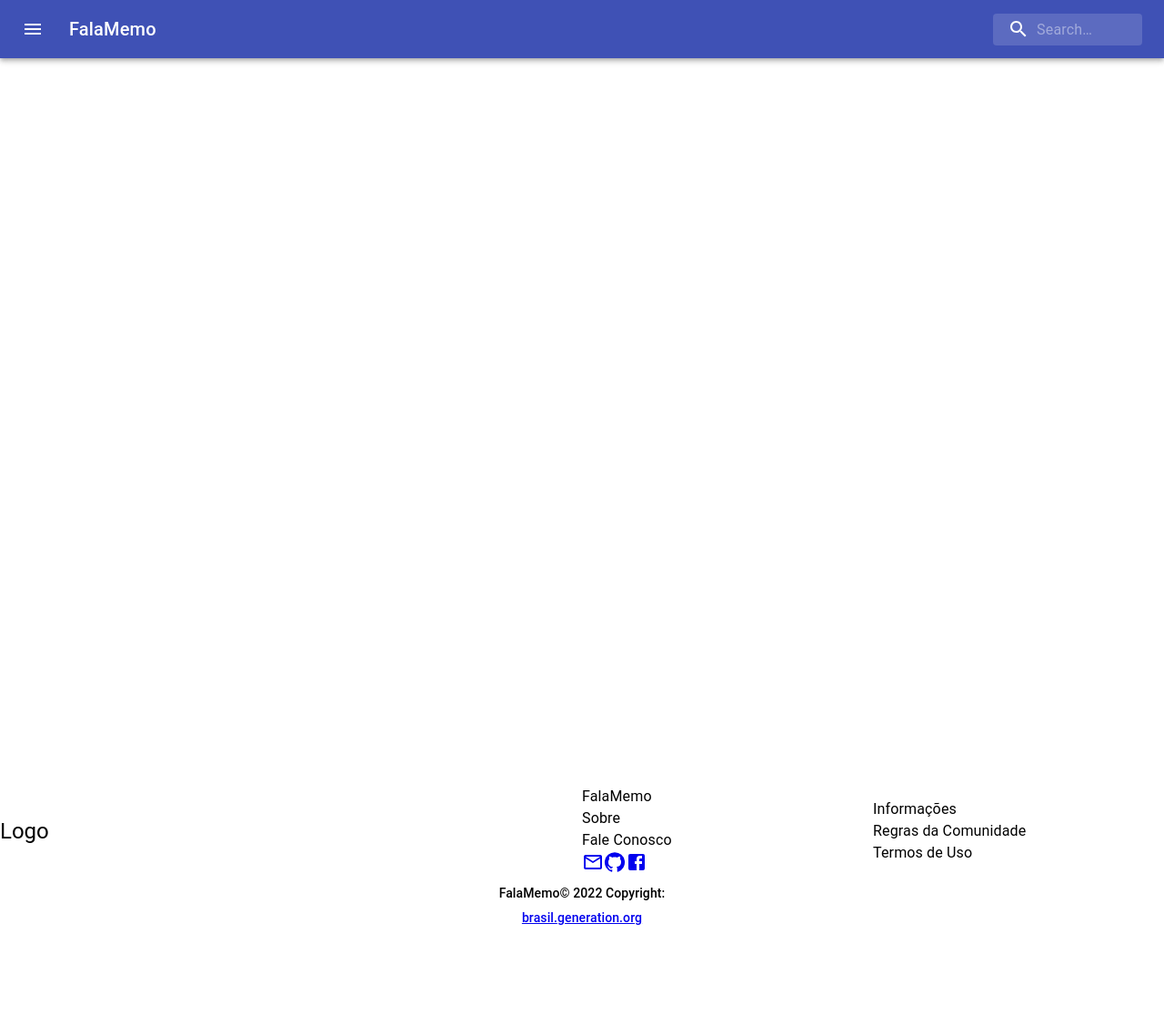
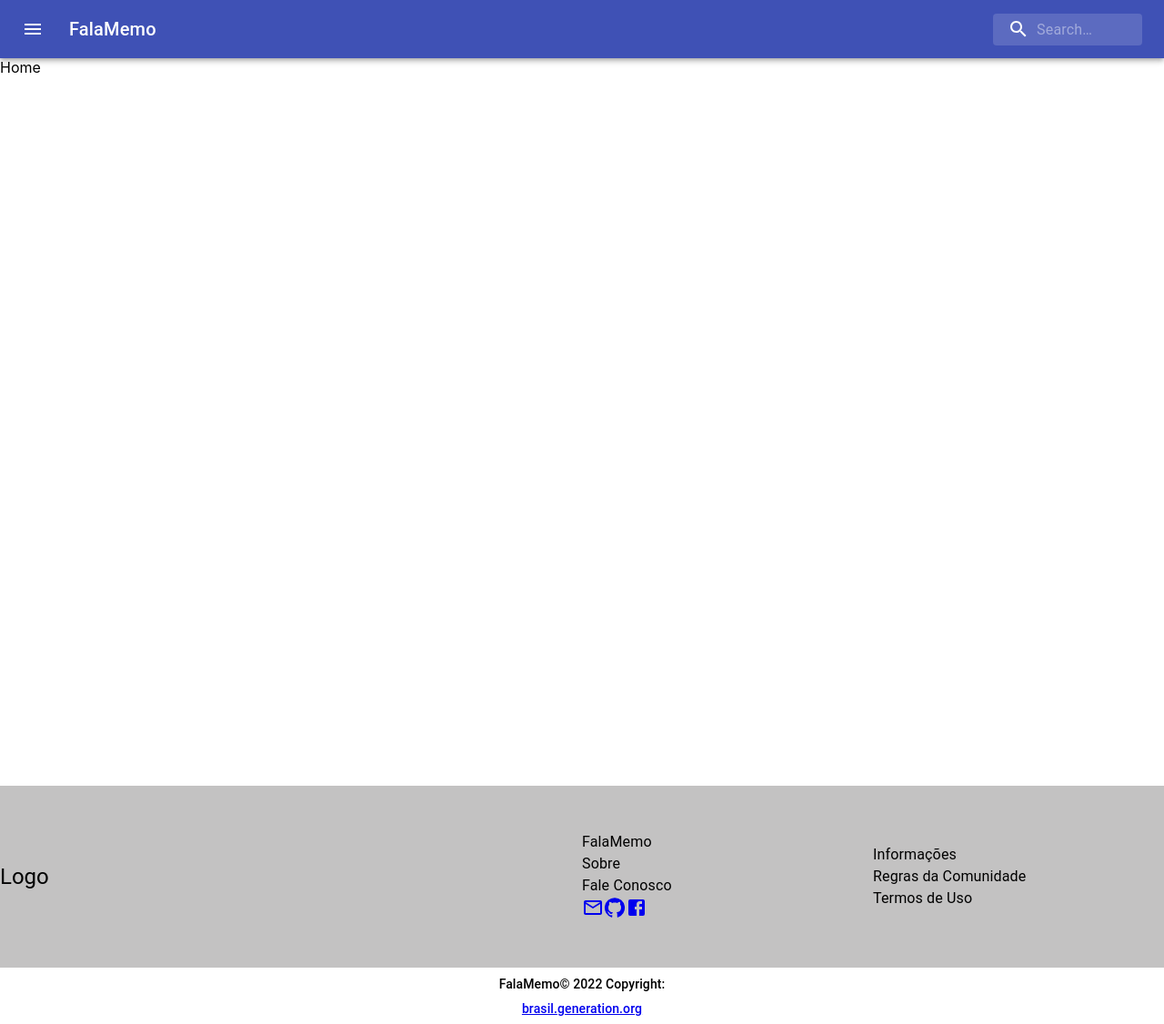
Before and after one commit to FalaMemoGeneration/Projeto-FalaMemo-React, a React (Create React App) app: page /home in a window 1280 px wide. Shown: the whole page at 91% size. Before the commit the page ends 1026 px from the top, so only its background shows below. Built offline with nearby package versions, Linux system fonts and the light colour scheme.

Commit message:
Home e Sobre adicionados

```diff
--- a/src/App.tsx
+++ b/src/App.tsx
@@ -3,6 +3,8 @@ import { BrowserRouter as Router, Routes, Route } from 'react-router-dom';
 import Footer from './components/static/Footer/Footer';
 import Navbar from './components/static/Navbar/Navbar';
 import Login from './pages/login/Login';
+import Sobre from './pages/sobre/Sobre';
+import Home from './pages/home/Home';
 
 function App() {
   return (
@@ -13,8 +15,9 @@ function App() {
         <Routes>
           <Route path="/" element={<Login />} />
           <Route path="/login" element={<Login />} />
-          {/* <Route path="/home" element={<Home />} />
-          <Route path="/cadastro" element={<CadastroUsuario />} /> */}
+          <Route path="/sobre" element={<Sobre />} />
+          <Route path="/home" element={<Home />} />
+          {/*<Route path="/cadastro" element={<CadastroUsuario />} /> */}
         </Routes>
   </div>
       <Footer />
--- a/src/components/static/Footer.css
+++ /dev/null
@@ -1,5 +0,0 @@
-.footer-container{
-    background-color: #c3c2c2 !important;
-    width: 100%;
-    height: 200px;
-}
--- a/src/components/static/Footer/Footer.css
+++ b/src/components/static/Footer/Footer.css
@@ -0,0 +1,5 @@
+.footer-container{
+    background-color: #c3c2c2 !important;
+    width: 100%;
+    height: 200px;
+}
--- /dev/null
+++ b/src/pages/home/Home.tsx
@@ -0,0 +1,10 @@
+import React from 'react'
+import './Home.css'
+
+function Home() {
+  return (
+    <div>Home</div>
+  )
+}
+
+export default Home
--- /dev/null
+++ b/src/pages/sobre/Sobre.tsx
@@ -0,0 +1,12 @@
+import React from 'react'
+import './Sobre.css'
+
+function Sobre() {
+  return (
+    <>
+    <h1>Conteúdo</h1>
+    </>
+  )
+}
+
+export default Sobre
```
Also changed, not shown: src/pages/home/Home.css (added), src/pages/sobre/Sobre.css (added).
